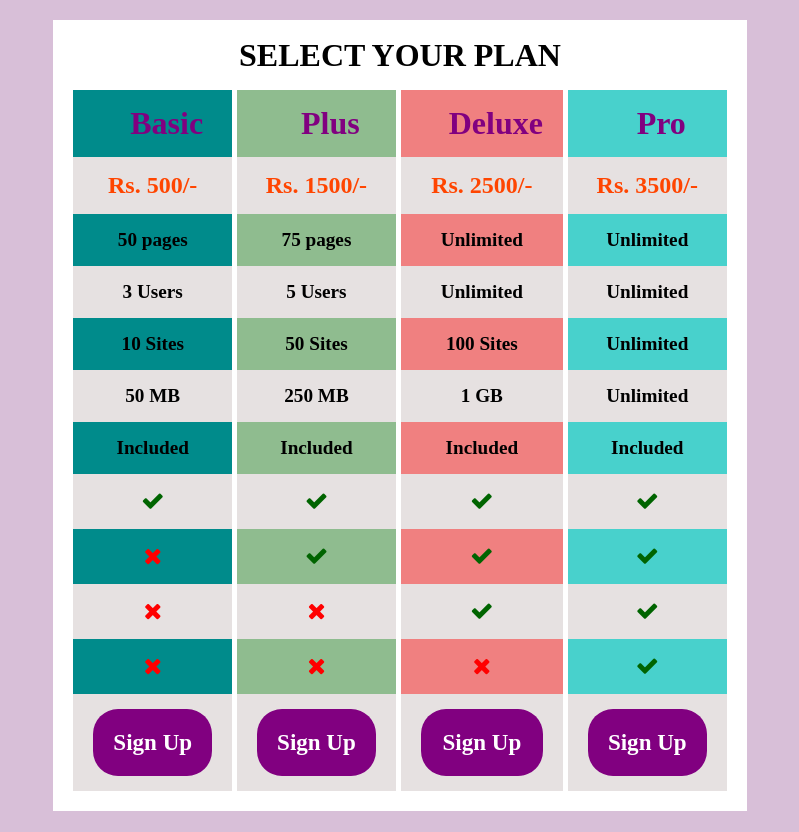
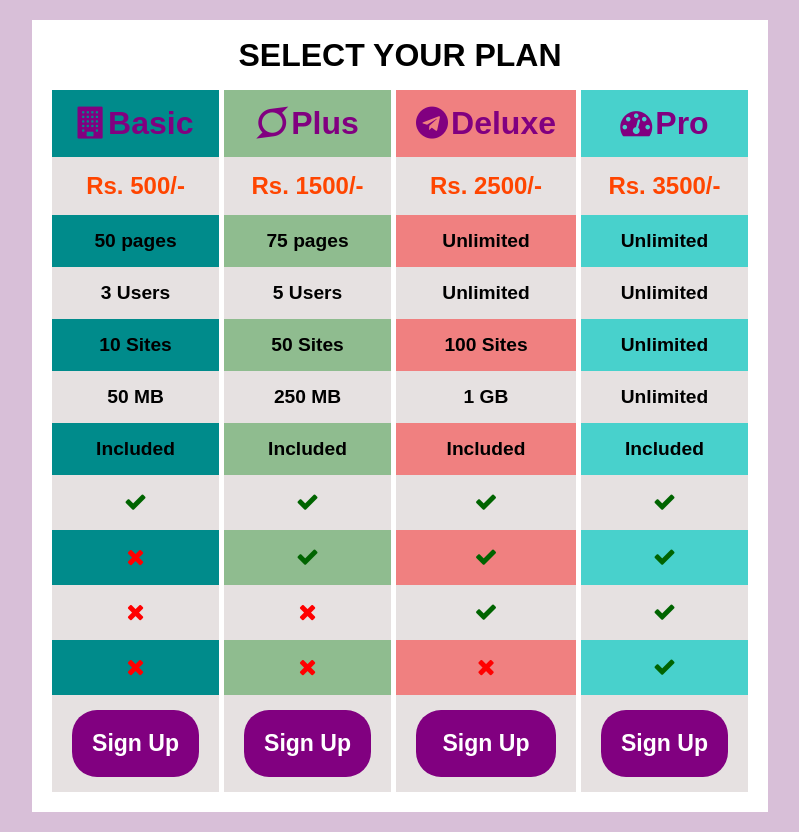
Before and after one commit to Himanshu-Gupta2001/Fullstack-Practical-13, a plain HTML site: page index.html in a window 1280 px wide. Shown: the whole page, without its empty margins (240-1039 px from the left). Drawn offline with Linux system fonts and the light colour scheme.

Commit message:
completed

```diff
--- a/index.html
+++ b/index.html
@@ -4,9 +4,15 @@
 <head>
     <meta charset="UTF-8">
     <meta name="viewport" content="width=device-width, initial-scale=1.0">
-    <title>Practical-12</title>
+    <title>Fullstack Practical-12</title>
     <link rel="stylesheet" href="https://stackpath.bootstrapcdn.com/font-awesome/4.7.0/css/font-awesome.min.css">
     <style>
+        * {
+            margin: 0px;
+            padding: 0px;
+            box-sizing: border-box;
+            font-family: Arial, Helvetica, sans-serif;
+        }
 
         body {
             background-color: thistle;
@@ -99,10 +105,10 @@
             <col style="background-color:mediumturquoise">
         </colgroup>
         <thead>
-            <th><i class="far fa-building"></i>Basic</th>
-            <th><i class="far fa-superpowers"></i>Plus</th>
-            <th><i class="far fa-telegram"></i>Deluxe</th>
-            <th><i class="far fa-tachometer"></i>Pro</th>
+            <th><i class="fa fa-building"></i>Basic</th>
+            <th><i class="fa fa-superpowers"></i>Plus</th>
+            <th><i class="fa fa-telegram"></i>Deluxe</th>
+            <th><i class="fa fa-tachometer"></i>Pro</th>
         </thead>
         <tbody>
             <tr class="price">
@@ -174,3 +180,5 @@
         </tbody>
     </table>
 </body>
+
+</html>
```
